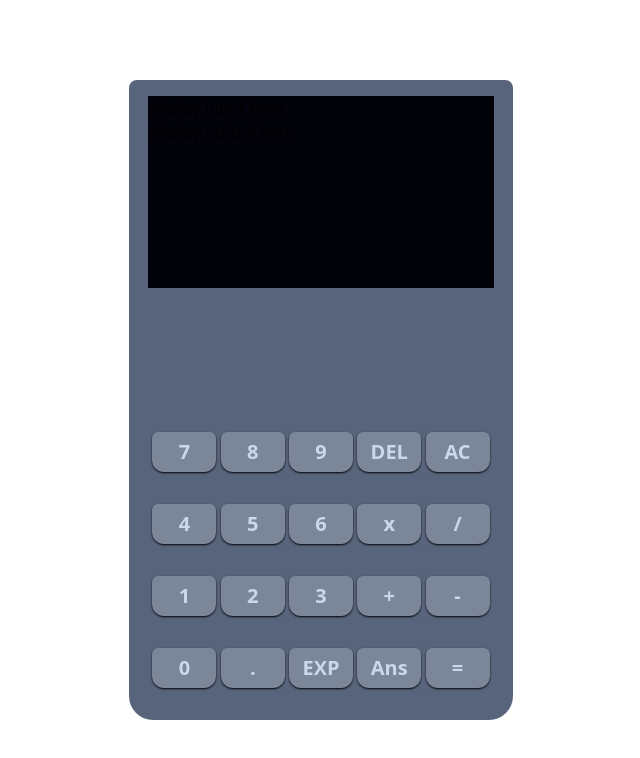
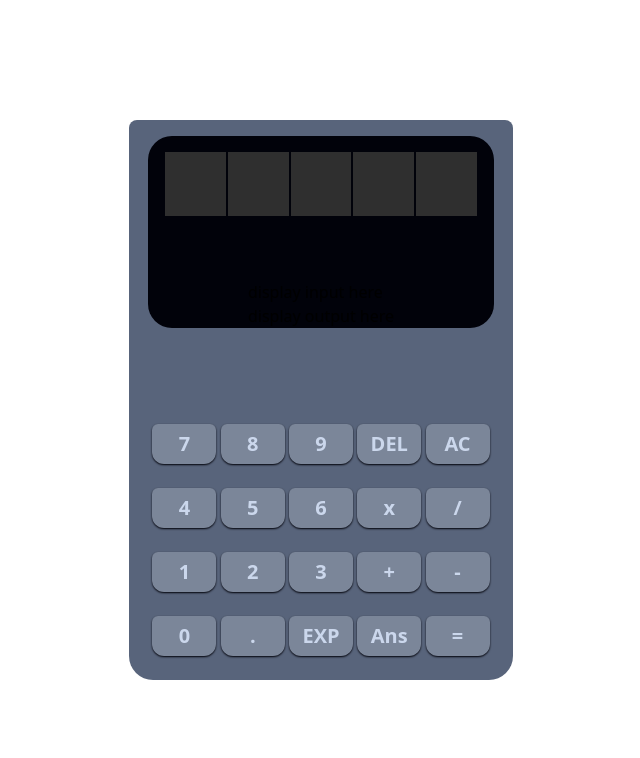
Before and after one commit to kimjisena/js-calculator, a React (Create React App) app: page / in a window 1280 px wide. Shown: the top 758 px of the page, without its empty margins (319-959 px from the left). Built offline with nearby package versions, Linux system fonts and the light colour scheme.

Commit message:
add panel

```diff
--- a/src/App.jsx
+++ b/src/App.jsx
@@ -4,7 +4,7 @@ import Input from "./components/Input";
 function App() {
   return (
     <div className={`flex flex-col justify-center items-center w-full h-[100vh]`}>
-      <div className={`app flex flex-col justify-between items-center w-96 h-[80%] bg-gray-one rounded-b-3xl rounded-t-lg`}>
+      <div className={`app flex flex-col justify-between items-center w-96 h-[70%] bg-gray-one rounded-b-3xl rounded-t-lg`}>
         <Display />
         <Input />
       </div>
--- a/src/components/Display.jsx
+++ b/src/components/Display.jsx
@@ -3,14 +3,24 @@ import React from 'react';
 function Display () {
     return (
         <>
-            <div id='display' className={`w-[90%] h-48 bg-black mt-4`}>
-
-                <div id='input-line'>
-                    display input here
+            <div id='top' className={`flex flex-col justify-between items-center w-[90%] h-48 bg-black mt-4 rounded-3xl`}>
+                <div id='panel' className={`flex justify-evenly w-[90%] h-1/3 bg-panel-bg mt-4`}>
+                    <div id='panel-divider' className={`w-[2px] h-full bg-black`}></div>
+                    <div id='panel-divider' className={`w-[2px] h-full bg-black`}></div>
+                    <div id='panel-divider' className={`w-[2px] h-full bg-black`}></div>
+                    <div id='panel-divider' className={`w-[2px] h-full bg-black`}></div>
                 </div>
 
-                <div id='output-line'>
-                    display output here
+                <div id='display' className={``}>
+
+                    <div id='input-line'>
+                        display input here
+                    </div>
+
+                    <div id='output-line'>
+                        display output here
+                    </div>
+
                 </div>
             </div>
         </>
--- a/tailwind.config.js
+++ b/tailwind.config.js
@@ -11,7 +11,8 @@ module.exports = {
       'gray-one': '#58647B', // #54657F
       'gray-two': '#7B8699', // #79889C
       'white': '#CBD7EC', // #B8C6D2
-      'clear-btn-bg': '#BC6E81' // #BD7685
+      'clear-btn-bg': '#BC6E81', // #BD7685
+      'panel-bg': '#2F2F2F'
     },
     fontFamily: {
       'line-one': ['casio_fx-9860giiregular', 'sans-serif'],
```
